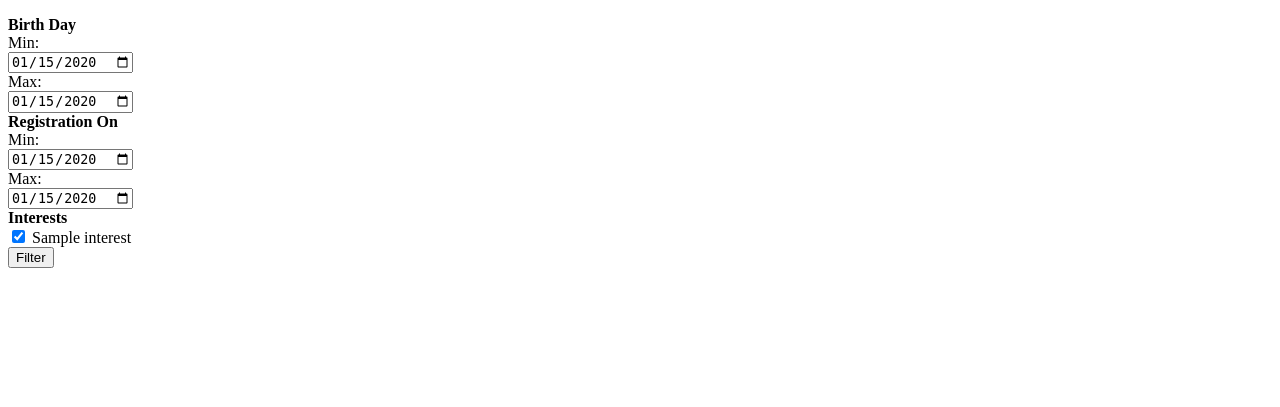
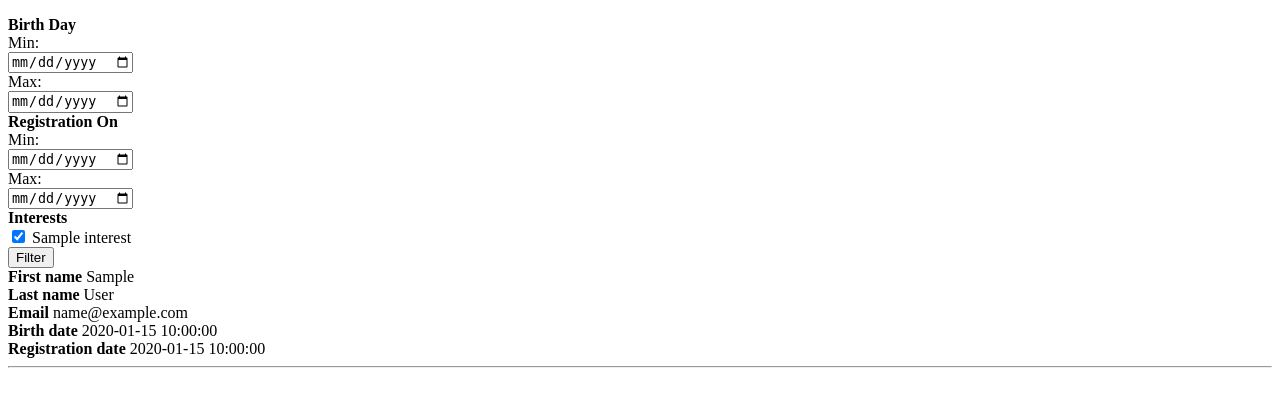
Before and after one commit to jondoedev/user-interests-filter, a PHP site: template templates/main.php in a window 1280 px wide. Shown: the part 103-510 px from the top of the page. Run offline with PHP 8.4, Linux system fonts and the light colour scheme; the template is opened without the code that fills it: most values are stand-ins (such as "Sample title", 1, 10 or a date in 2020); data that the repository does not hold is empty.

Commit message:
+ output users

```diff
--- a/templates/main.php
+++ b/templates/main.php
@@ -9,13 +9,13 @@
                 <div>
                     <div>Min: </div>
                     <input type="date" name="birth-date[from]"
-                           value="<?= isset($params['birth-date[from]']) ? $params['birth-date[from]'] : '' ?>">
+                           value="<?= isset($params['birth-date']['from']) ? $params['birth-date']['from'] : '' ?>">
                 </div>
 
                 <div>
                     <div>Max:</div>
                     <input type="date" name="birth-date[to]"
-                           value="<?= isset($params['birth-date[to]']) ? $params['birth-date[to]'] : '' ?>">
+                           value="<?= isset($params['birth-date']['to']) ? $params['birth-date']['to'] : '' ?>">
                 </div>
             </div>
             <div class="form-group">
@@ -24,13 +24,13 @@
                 <div>
                     <div>Min:</div>
                     <input type="date" name="reg-date[from]"
-                           value="<?= isset($params['reg-date[from]']) ? $params['reg-date[from]'] : '' ?>">
+                           value="<?= isset($params['reg-date']['from']) ? $params['reg-date']['from'] : '' ?>">
                 </div>
 
                 <div>
                     <div>Max:</div>
                     <input type="date" name="reg-date[to]"
-                           value="<?= isset($params['reg-date[to]']) ? $params['reg-date[to]'] : '' ?>">
+                           value="<?= isset($params['reg-date']['to']) ? $params['reg-date']['to'] : '' ?>">
                 </div>
             </div>
             <div class="form-group">
@@ -51,7 +51,30 @@
             </div>
         </div>
         <div class="col-sm-9">
+            <?php foreach ($users as $user) { ?>
+                <div>
+                    <b>First name</b>
+                    <?= $user->first_name; ?>
+                </div>
+                <div>
+                    <b>Last name</b>
+                    <?= $user->last_name; ?>
+                </div>
+                <div>
+                    <b>Email</b>
+                    <?= $user->email; ?>
+                </div>
+                <div>
+                    <b>Birth date</b>
+                    <?= $user->birth_date; ?>
+                </div>
+                <div>
+                    <b>Registration date</b>
+                    <?= $user->created_at; ?>
+                </div>
 
+                <hr>
+            <?php } ?>
         </div>
     </div>
 </form>
```
Also changed, not shown: src/routes.php (+13 -1 lines).
